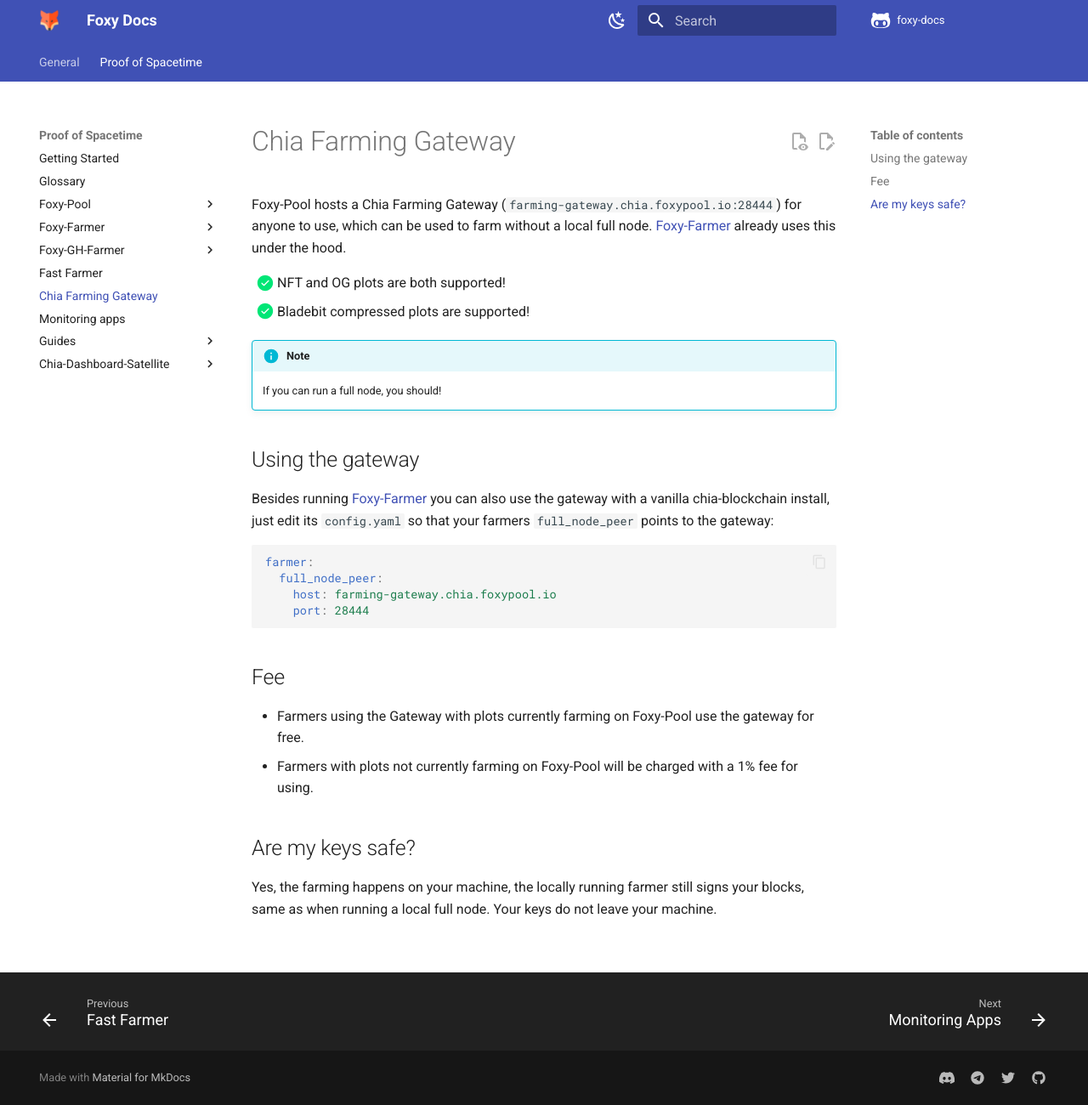
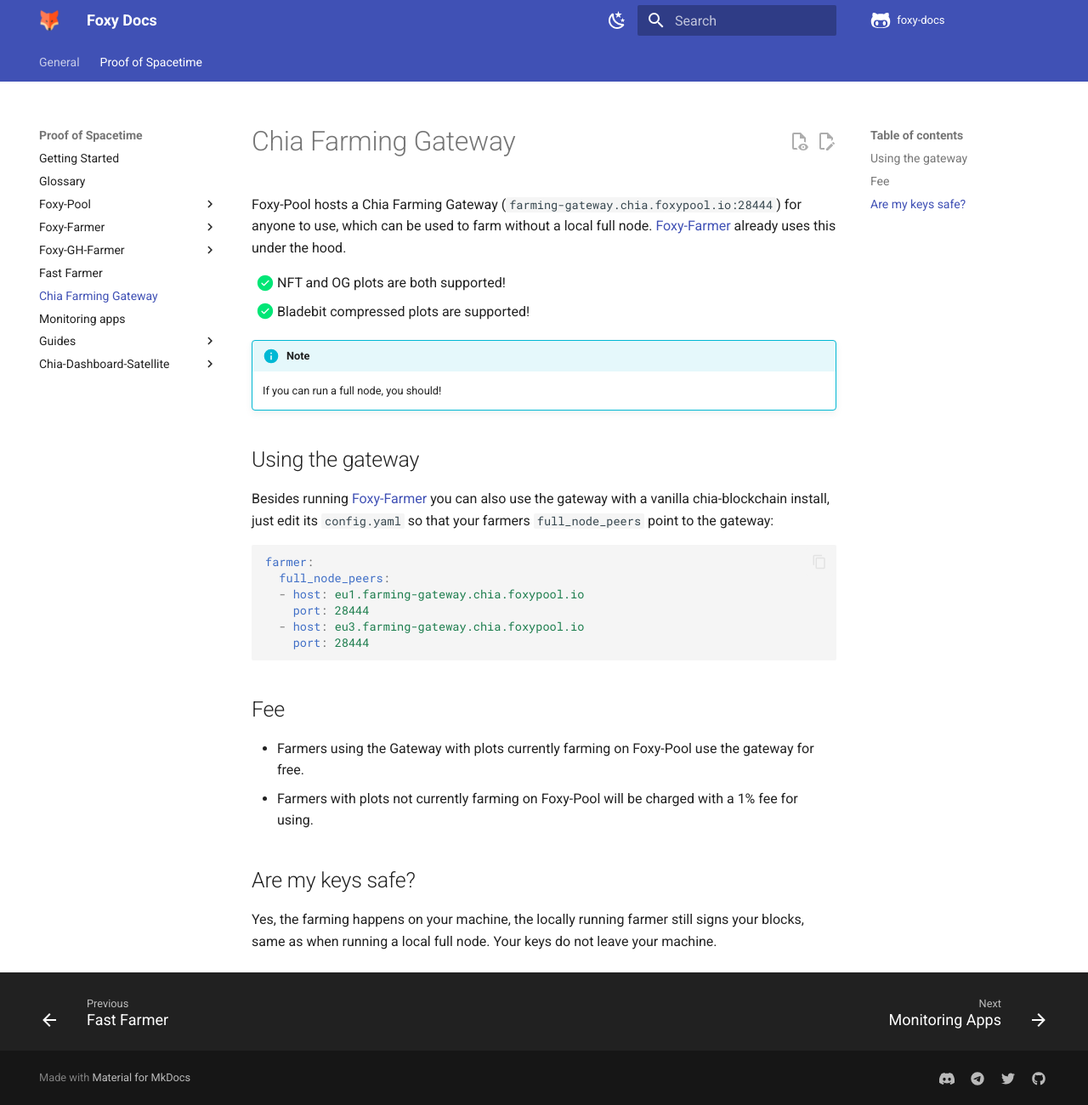
Before and after one commit to foxypool/docs, an MkDocs documentation site: the page built from docs/proof-of-spacetime/chia-farming-gateway/index.md, in a window 1280 px wide and 1300 px high. Shown: the whole window at 85% size. Built offline with MkDocs 1.6.1 and Material for MkDocs 9.7.7, drawn with Linux system fonts in a browser that asks for light colours; comment, search, counter and statistics services are not loaded.

Commit message:
Update to use multiple peers for farming gateways

````diff
--- a/docs/proof-of-spacetime/chia-farming-gateway/index.md
+++ b/docs/proof-of-spacetime/chia-farming-gateway/index.md
@@ -12,11 +12,13 @@
 
 ## Using the gateway
 
-Besides running [Foxy-Farmer](../foxy-farmer/index.md) you can also use the gateway with a vanilla chia-blockchain install, just edit its `config.yaml` so that your farmers `full_node_peer` points to the gateway:
+Besides running [Foxy-Farmer](../foxy-farmer/index.md) you can also use the gateway with a vanilla chia-blockchain install, just edit its `config.yaml` so that your farmers `full_node_peers` point to the gateway:
 ```yaml
 farmer:
-  full_node_peer:
-    host: farming-gateway.chia.foxypool.io
+  full_node_peers:
+  - host: eu1.farming-gateway.chia.foxypool.io
+    port: 28444
+  - host: eu3.farming-gateway.chia.foxypool.io
     port: 28444
 ```
 
````
Also changed, not shown: docs/proof-of-spacetime/guides/switching-from-flex-farmer-to-foxy.md (+4 -2 lines).
